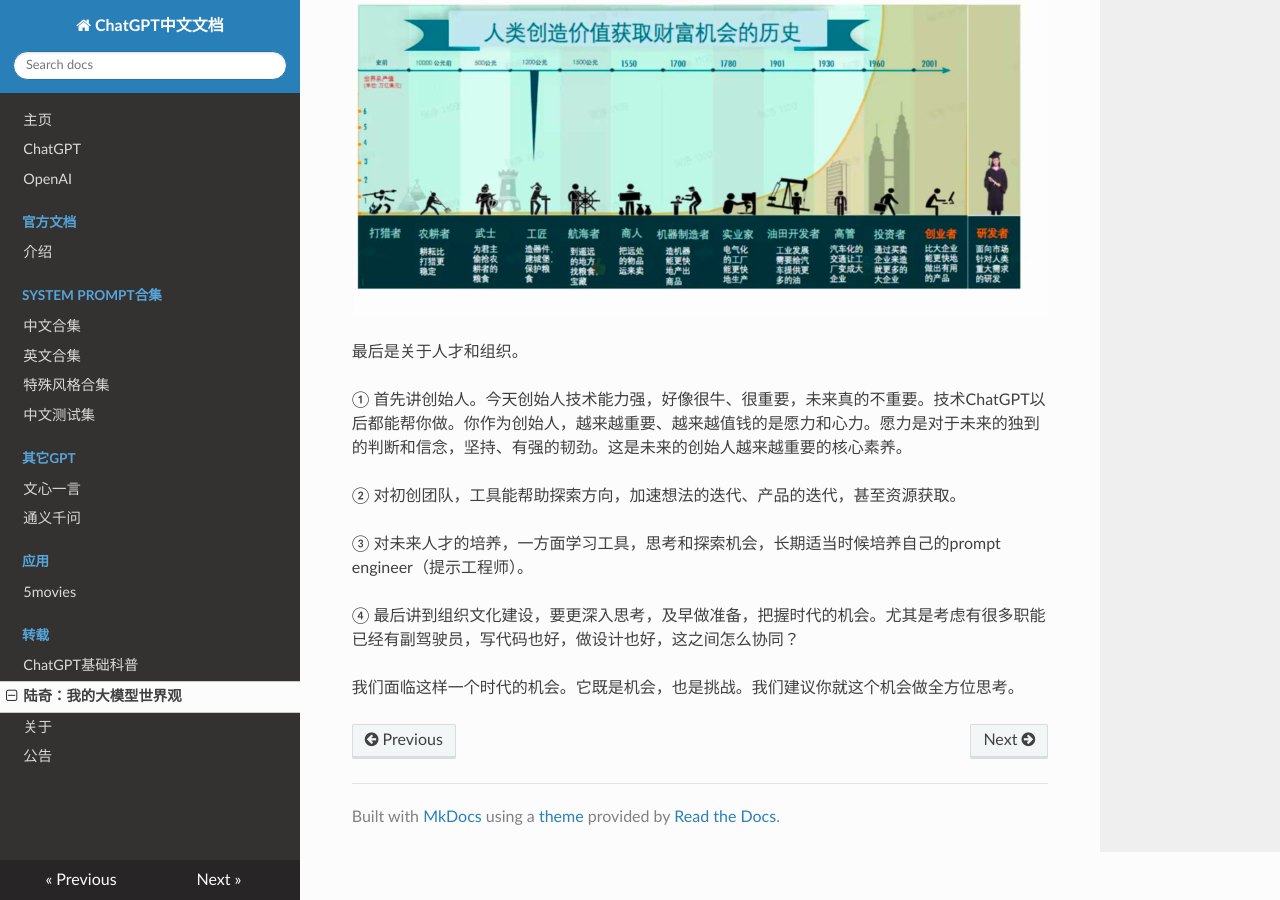
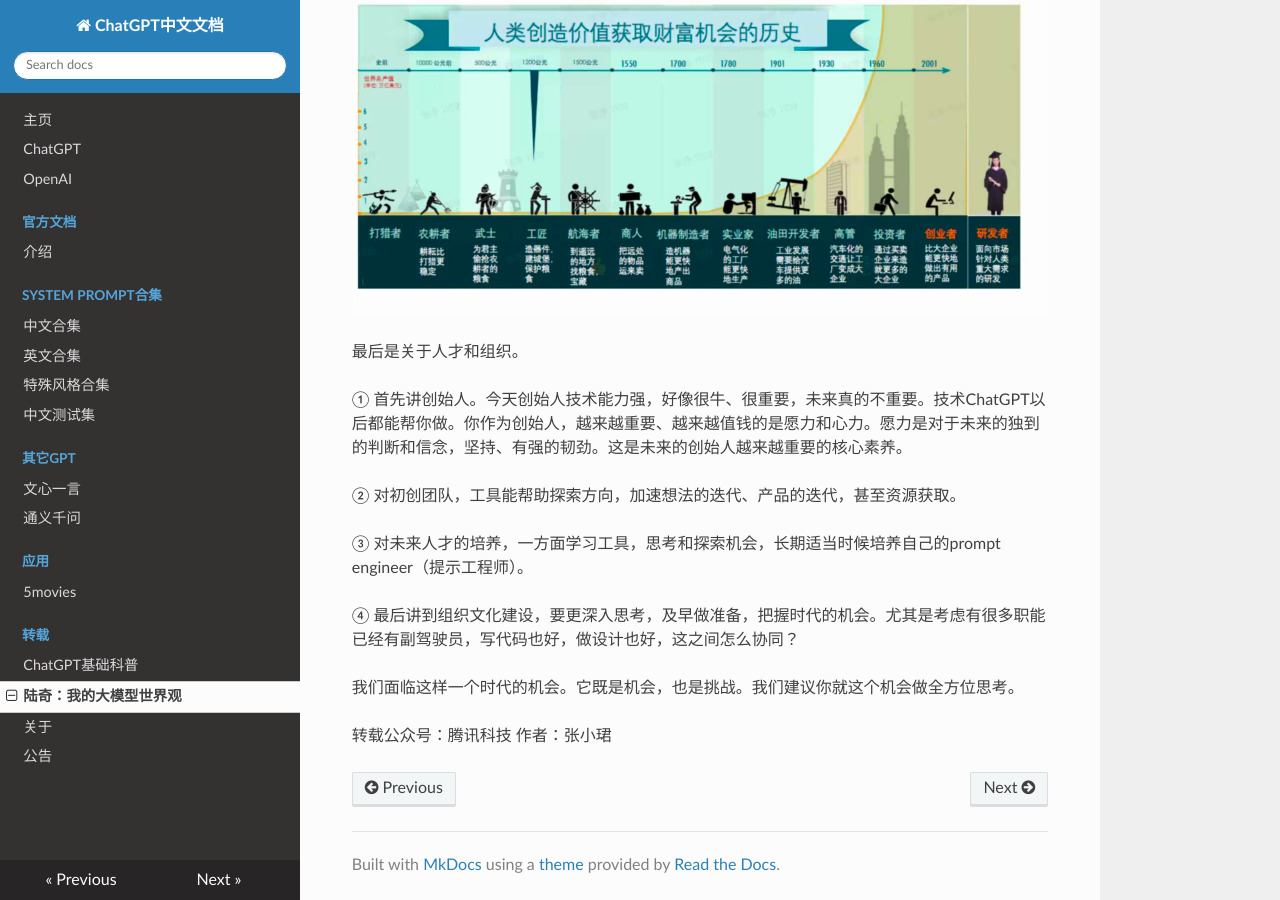
Before and after one commit to tsingliuwin/chatgptcn, an MkDocs documentation site: the page built from docs/transport/my_llm.md, in a window 1280 px wide and 900 px high, scrolled down 15748 px. Built offline with MkDocs 1.6.1, drawn with Linux system fonts in a browser that asks for light colours; nearby versions of some CDN libraries.

Commit message:
增加转载信息

```diff
--- a/docs/transport/my_llm.md
+++ b/docs/transport/my_llm.md
@@ -337,3 +337,6 @@ Holy shit！You can do this now。
 ④ 最后讲到组织文化建设，要更深入思考，及早做准备，把握时代的机会。尤其是考虑有很多职能已经有副驾驶员，写代码也好，做设计也好，这之间怎么协同？
 
 我们面临这样一个时代的机会。它既是机会，也是挑战。我们建议你就这个机会做全方位思考。
+
+
+转载公众号：腾讯科技 作者：张小珺
```
